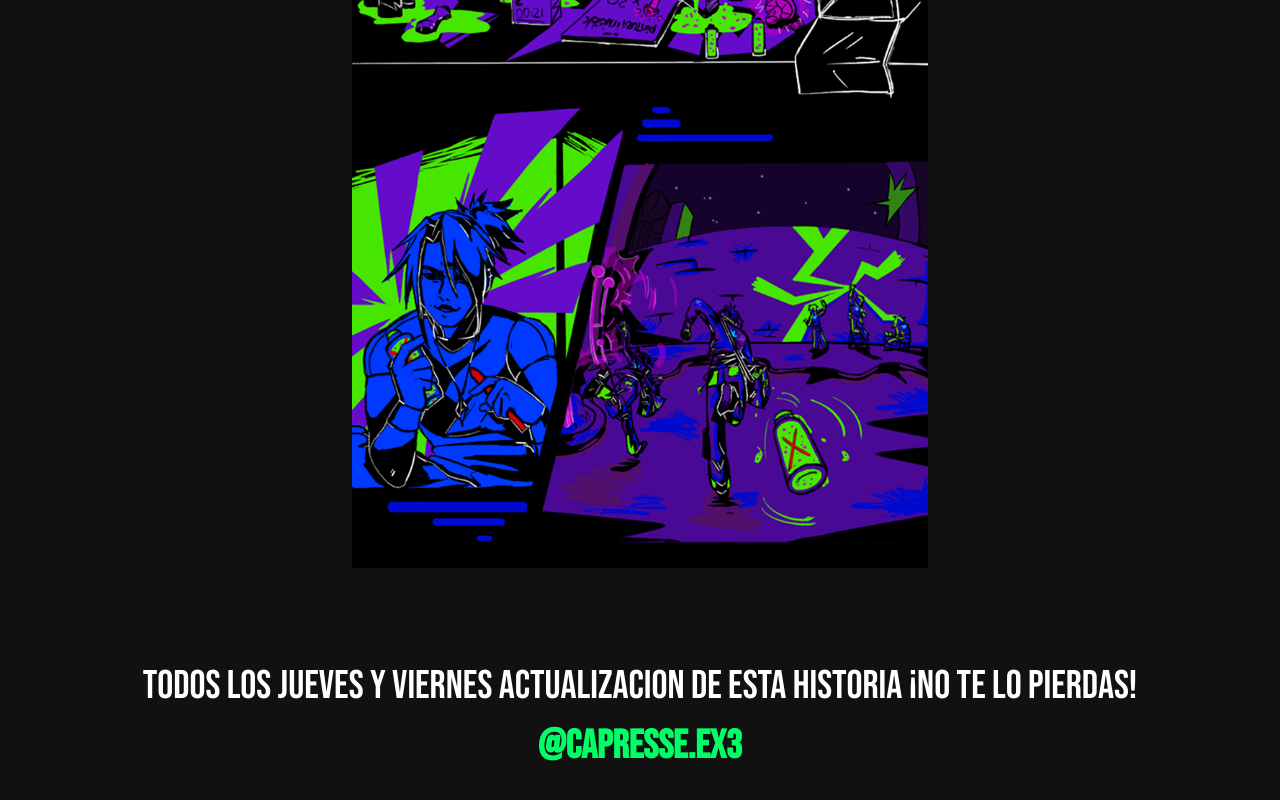
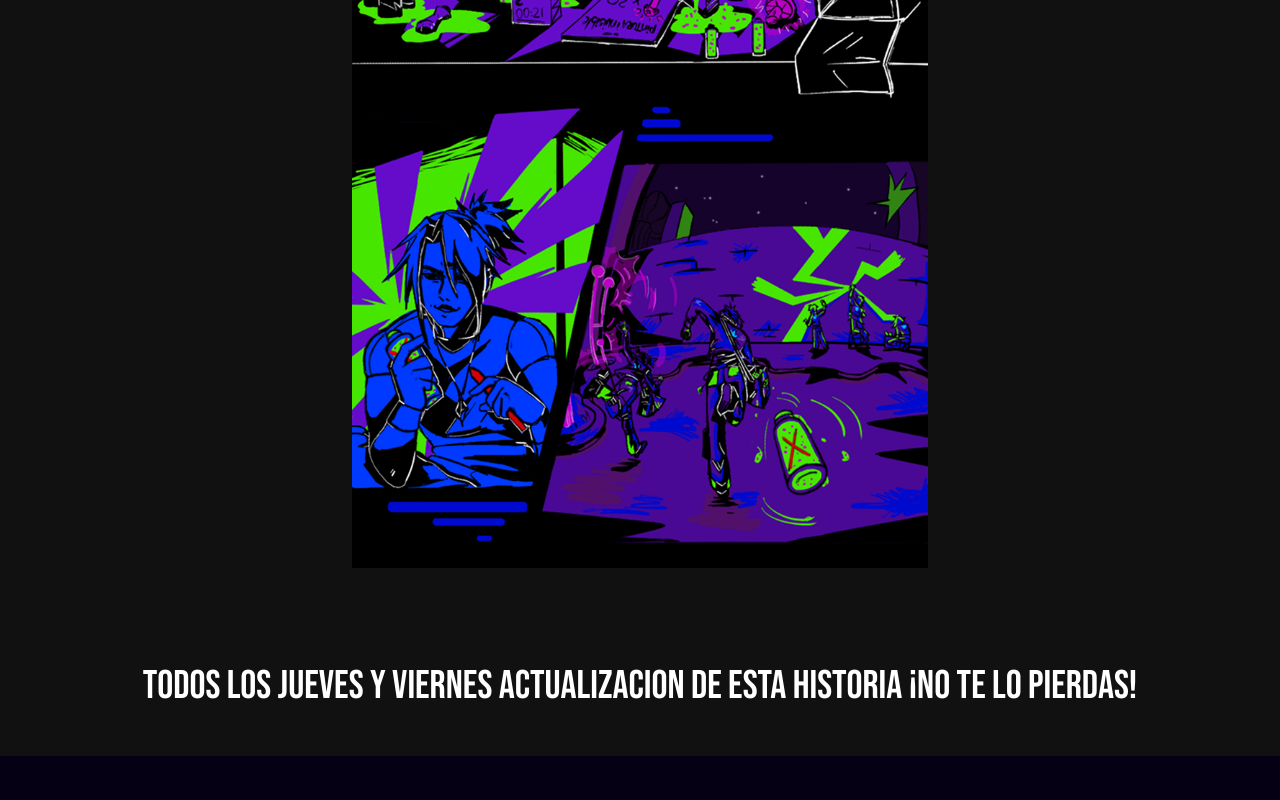
Before and after one commit to UNoctilux/Comic, a plain HTML site: page index.html in a window 1280 px wide. Shown: the part 1970-2770 px from the top of the page. After the commit the page ends 2726 px from the top, so only its background shows below. Drawn offline with Linux system fonts and the light colour scheme.

Commit message:
Update index.html

```diff
--- a/index.html
+++ b/index.html
@@ -29,9 +29,7 @@
     <div class="container footer-grid">
       <div class="social">
         <p>Todos los jueves y viernes actualizacion de esta historia ¡No te lo pierdas!</p>
-        <ul>
-          <li><a href="#">@Capresse.ex3</a></li>
-        </ul>
+
       </div>
     </div>
   </footer>
```
